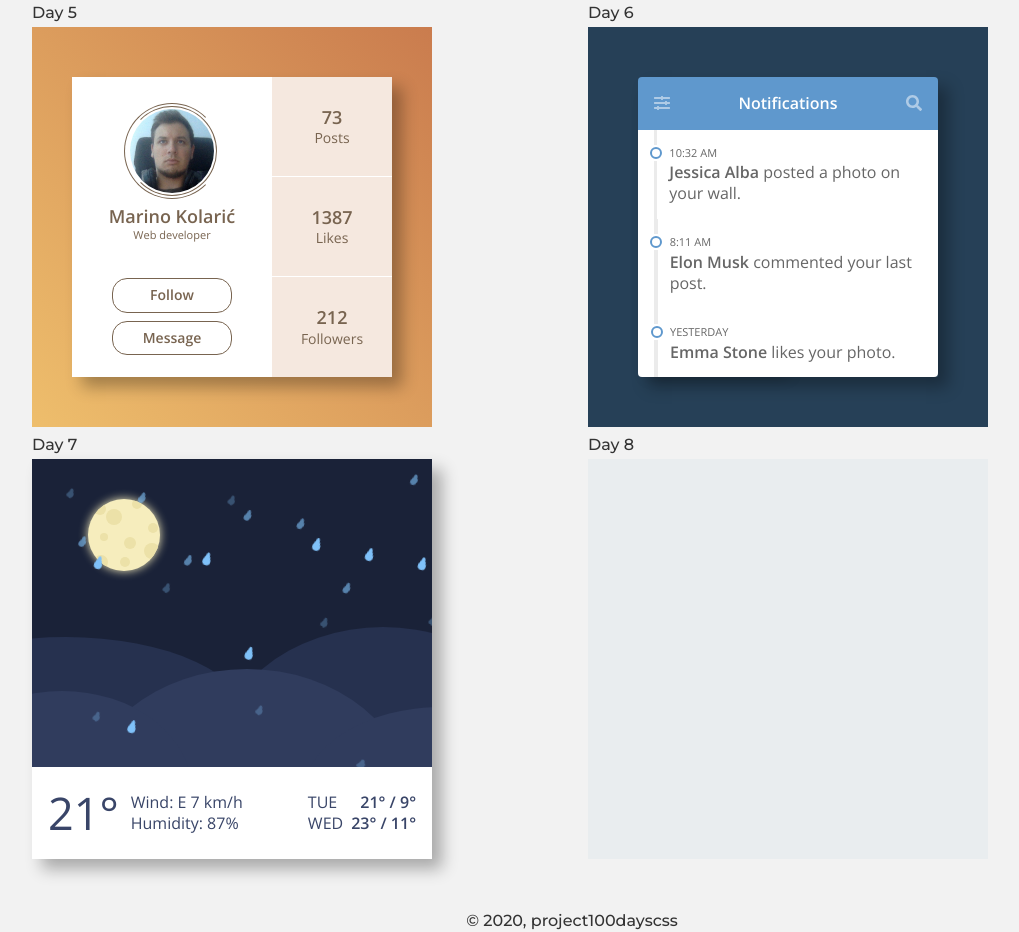
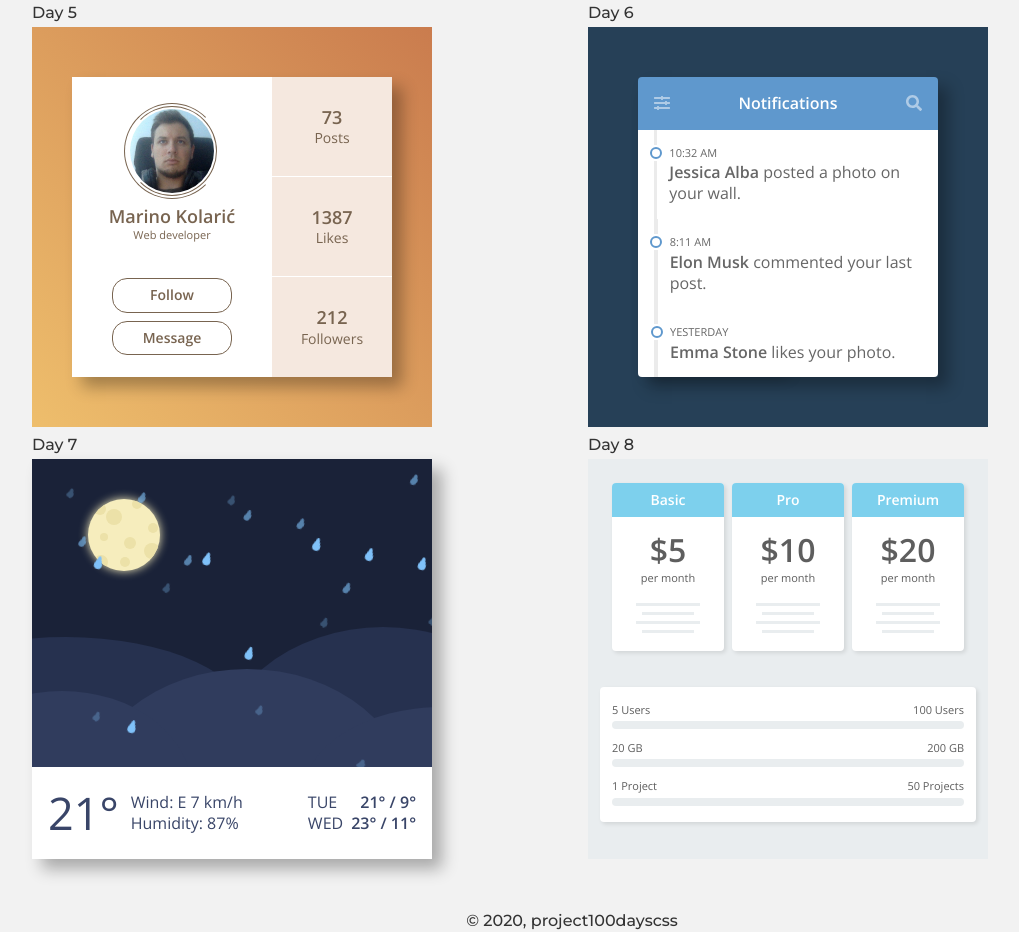
Before and after one commit to MarinoKolaric/100dayscss, a Gatsby site: page / in a window 1280 px wide. Shown: the part 1024-1956 px from the top of the page, without its empty margins (68-1087 px from the left). Built offline with nearby package versions, Linux system fonts and the light colour scheme; Gatsby itself is replaced by a stand-in of ours.

Commit message:
Add Day8 component

```diff
--- a/src/components/days/day8.tsx
+++ b/src/components/days/day8.tsx
@@ -1,23 +1,215 @@
 import React, { useState } from 'react';
-import styled, { keyframes } from 'styled-components';
+import styled from 'styled-components';
 import { theme } from '@style';
 import { Box } from '@components';
 // Date : 8.9.2020
 
+interface IPlan {
+  title: string;
+  price: number;
+  users: number;
+  data: number;
+  projects: number;
+}
+
+const plans: Array<IPlan> = [
+  {
+    title: 'Basic',
+    price: 5,
+    users: 5,
+    data: 20,
+    projects: 3,
+  },
+  {
+    title: 'Pro',
+    price: 10,
+    users: 30,
+    data: 150,
+    projects: 25,
+  },
+  {
+    title: 'Premium',
+    price: 20,
+    users: 100,
+    data: 200,
+    projects: 50,
+  },
+];
+
 const Container = styled.div`
-  align-items: center;
   background-color: ${theme.color.day8Background};
+  color: ${theme.color.day8Text};
+  font-family: 'Open Sans';
+  height: 100%;
+  overflow: hidden;
+  width: 100%;
+`;
+
+const PlanFlex = styled.div`
+  display: flex;
+  justify-content: space-between;
+  padding: 24px;
+`;
+
+const PlanHeader = styled.div`
+  background-color: ${theme.color.day8Blue};
+  color: ${theme.color.main};
+  font-size: ${theme.fontSize.xs};
+  font-weight: 600;
+  padding: 8px;
+  text-align: center;
+  transition: all 0.3s ease-in-out;
+  width: 100%;
+`;
+
+const PlanPrice = styled.div`
+  font-size: ${theme.fontSize.xxs};
+  padding: 12px;
+  text-align: center;
+  transition: all 0.3s ease-in-out;
+
+  > span {
+    display: block;
+    font-size: ${theme.fontSize.xl};
+    font-weight: 600;
+  }
+`;
+
+const Plan = styled.div`
+  ${theme.boxShadowSmall};
+  background-color: ${theme.color.main};
+  border-radius: 4px;
+  cursor: pointer;
   display: flex;
   flex-direction: column;
-  height: 400px;
-  justify-content: center;
+  overflow: hidden;
+  transition: all 0.3s ease-in-out;
+  width: 112px;
+
+  &:hover {
+    transform: scale(1.09);
+    ${PlanHeader} {
+      background-color: ${theme.color.day8BlueDark};
+    }
+    ${PlanPrice} {
+      color: ${theme.color.day8BlueDark};
+    }
+  }
+`;
+
+const PlanLineWrapper = styled.div`
+  padding: 0 24px 12px;
+`;
+
+const PlanLine = styled.div<{ w: number }>`
+  background-color: ${theme.color.day8Background};
+  height: 3px;
+  margin: 6px auto;
+  width: ${props => `${props.w}%`};
+`;
+
+const InfoWrapper = styled.div`
+  ${theme.boxShadowSmall};
+  background-color: ${theme.color.main};
+  border-radius: 4px;
+  display: flex;
+  flex-direction: column;
+  font-size: ${theme.fontSize.xxs};
+  justify-content: space-between;
+  margin: 12px;
+  overflow: hidden;
+  padding: 12px;
+`;
+
+const Info = styled.div`
+  padding: 4px 0;
+  width: 100;
+`;
+
+const InfoLabels = styled.div`
+  display: flex;
+  justify-content: space-between;
+  width: 100%;
+`;
+const InfoLine = styled.div`
+  background-color: ${theme.color.day8Background};
+  border-radius: 4px;
+  height: 8px;
+  margin: 4px 0 12px;
+  overflow: hidden;
+  position: relative;
+  width: 100%;
+
+  &:last-of-type {
+    margin: 4px 0 0;
+  }
+`;
+
+const InfoLineFiller = styled.div<{ data: number | undefined }>`
+  background-color: ${theme.color.day8Blue};
+  border-radius: 4px;
+  height: 100%;
+  position: relative;
+  transform: ${props => (props.data ? `scaleX(${props.data})` : `scaleX(0)`)};
+  transform-origin: 0 50%;
+  transition: all 0.3s ease-in-out;
   width: 100%;
 `;
 
 export const Day8 = () => {
+  const [planData, setPlanData] = useState<IPlan | null>(null);
+
   return (
     <Box title="Day 8" link="day8" componentName="Day8">
-      <Container></Container>
+      <Container>
+        <PlanFlex>
+          {plans.map((plan, i) => (
+            <Plan
+              key={i}
+              onMouseOver={() => setPlanData(plan)}
+              onMouseLeave={() => setPlanData(null)}
+            >
+              <PlanHeader>{plan.title}</PlanHeader>
+              <PlanPrice>
+                <span>${plan.price}</span> per month
+              </PlanPrice>
+              <PlanLineWrapper>
+                <PlanLine w={100} />
+                <PlanLine w={80} />
+                <PlanLine w={100} />
+                <PlanLine w={80} />
+              </PlanLineWrapper>
+            </Plan>
+          ))}
+        </PlanFlex>
+        <InfoWrapper>
+          <Info>
+            <InfoLabels>
+              <span>5 Users</span>
+              <span>100 Users</span>
+            </InfoLabels>
+            <InfoLine>
+              <InfoLineFiller data={planData?.users && planData.users / 100} />
+            </InfoLine>
+            <InfoLabels>
+              <span>20 GB</span>
+              <span>200 GB</span>
+            </InfoLabels>
+            <InfoLine>
+              <InfoLineFiller data={planData?.data && planData.data / 200} />
+            </InfoLine>
+            <InfoLabels>
+              <span>1 Project</span>
+              <span>50 Projects</span>
+            </InfoLabels>
+            <InfoLine>
+              <InfoLineFiller
+                data={planData?.projects && planData.projects / 50}
+              />
+            </InfoLine>
+          </Info>
+        </InfoWrapper>
+      </Container>
     </Box>
   );
 };
--- a/src/style/theme.ts
+++ b/src/style/theme.ts
@@ -71,3 +71,4 @@ export const mediaQueries = (key: keyof typeof breakpoints) => {
 };
 
 export const boxShadow = 'box-shadow: 10px 10px 15px 0 rgba(0, 0, 0, 0.3);';
+export const boxShadowSmall = 'box-shadow: 2px 2px 4px 0 rgba(0,0,0,0.1);';
```
